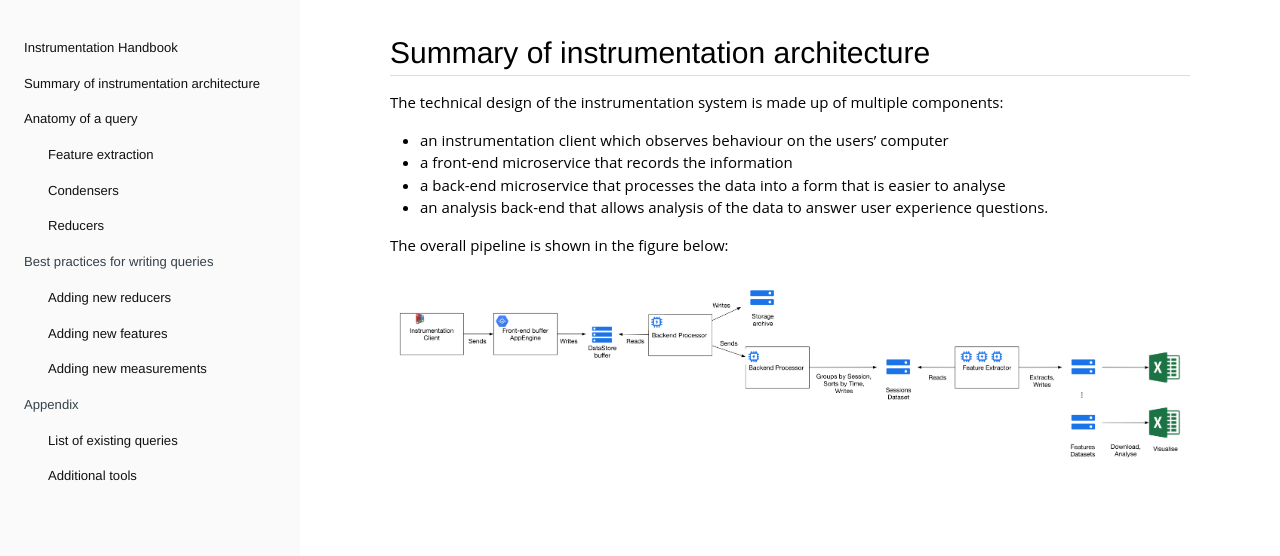
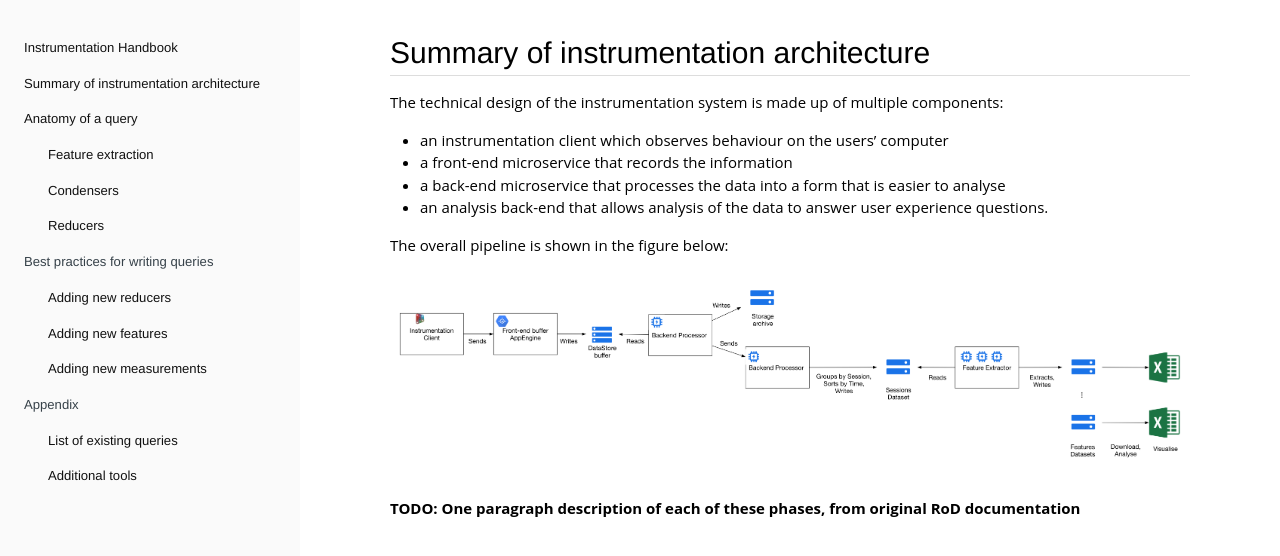
Before and after one commit to DynamoDS/Coulomb, a Jekyll site: the page built from docs/pages/02-summary-of-instrumentation-architecture.md, in a window 1280 px wide. Shown: the top 556 px of the page. Built offline with Jekyll 4.4.1, drawn with Linux system fonts in a browser that asks for light colours.

Commit message:
Update 02-summary-of-instrumentation-architecture.md

```diff
--- a/docs/pages/02-summary-of-instrumentation-architecture.md
+++ b/docs/pages/02-summary-of-instrumentation-architecture.md
@@ -13,3 +13,6 @@ The technical design of the instrumentation system is made up of multiple compon
 The overall pipeline is shown in the figure below:
 
 [![](/Coulomb/assets/instrumentation_pipeline.png)](/Coulomb/assets/instrumentation_pipeline.png)
+
+
+**TODO: One paragraph description of each of these phases, from original RoD documentation**
```
